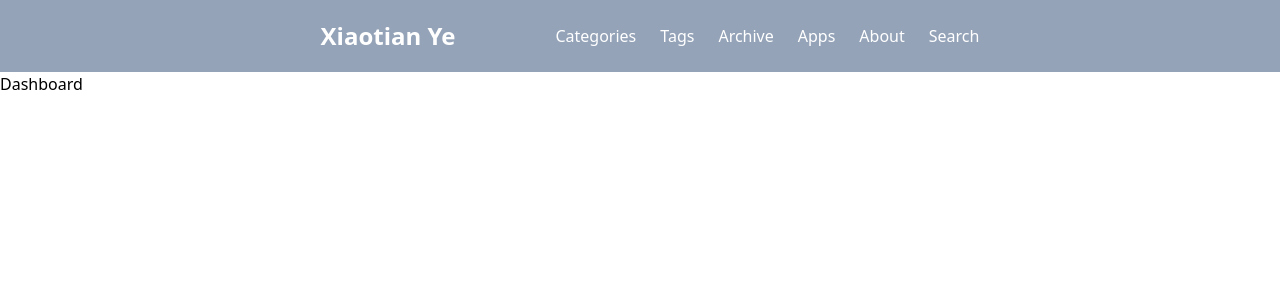
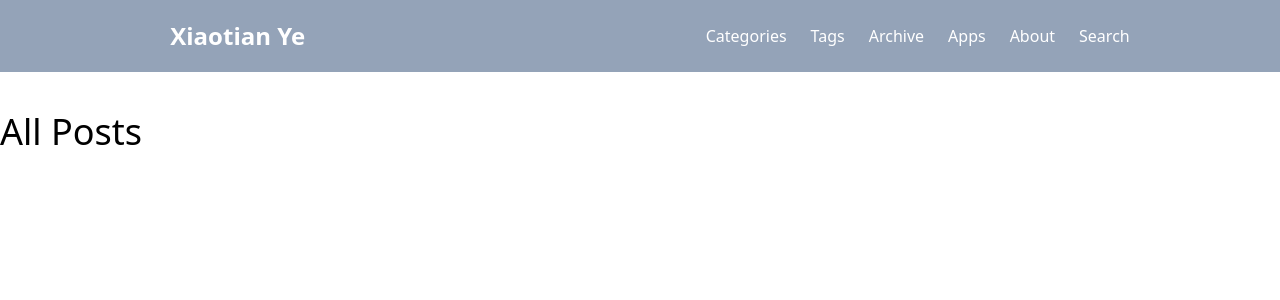
Before and after one commit to chiguayeshao/Xiaotian, a React (Create React App) app: page / in a window 1280 px wide. Shown: the top 300 px of the page. Built offline with nearby package versions, Linux system fonts and the light colour scheme.

Commit message:
add readme and update ui

```diff
--- a/src/Dashboard/Dashboard.tsx
+++ b/src/Dashboard/Dashboard.tsx
@@ -6,8 +6,14 @@ const Dashboard = () => {
     return (
         <div>
             <Navbar />
+
+            <div className="flex container mx-auto">
+                <div className="flex space-y-12 mt-10">
+                    <p className=" text-4xl">All Posts</p>
+                </div>
+            </div>
+
             <Outlet />
-            <div>Dashboard</div>
         </div>
     )
 }
--- a/src/Navbar/Navbar.tsx
+++ b/src/Navbar/Navbar.tsx
@@ -2,7 +2,7 @@ const Navbar = () => {
     return (
         <div className="bg-slate-400">
             <nav className="relative container mx-auto">
-                <div className="flex justify-center items-center">
+                <div className="flex justify-around items-center">
                     <div className="m-5 pr-20">
                         <a href="/" className=" font-bold text-white text-2xl">
                             Xiaotian Ye
```
Also changed, not shown: 1 other file (tests, documents, lock files or other folders).
